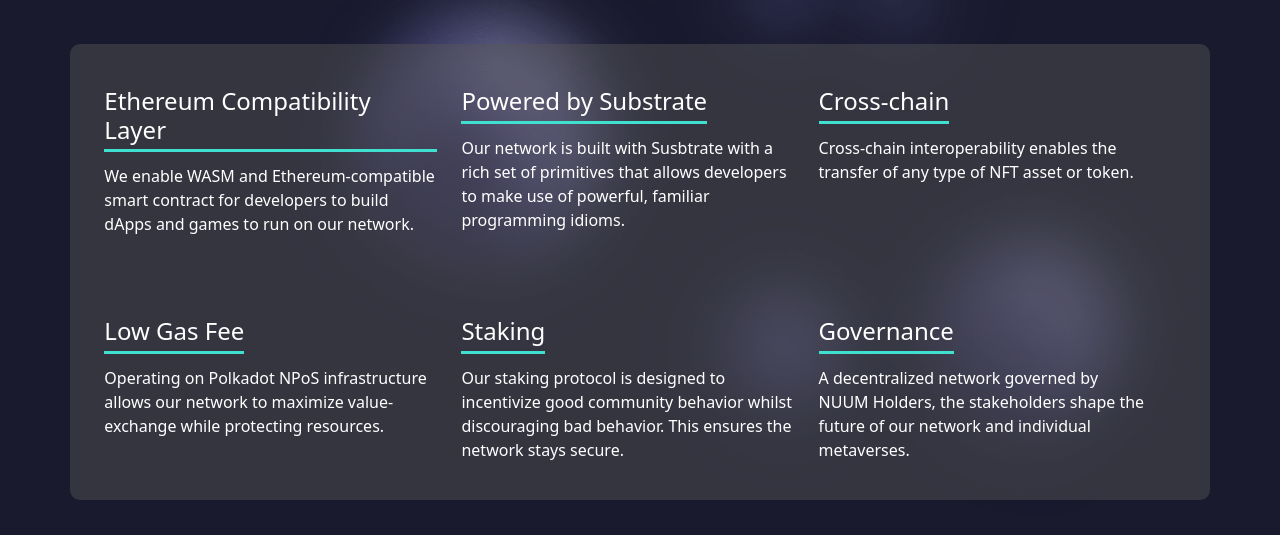
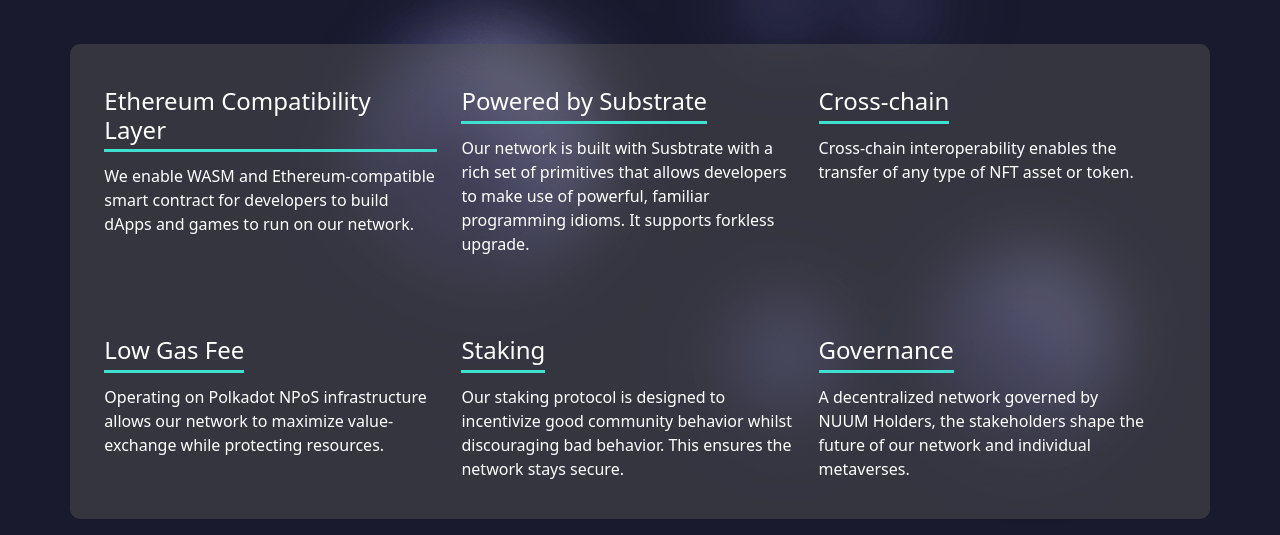
Before and after one commit to bit-country/bit.country-website, a website: page index.html in a window 1280 px wide. Shown: the part 6480-7015 px from the top of the page. Drawn offline with nearby package versions, Linux system fonts and the light colour scheme.

Commit message:
Update index.html

```diff
--- a/index.html
+++ b/index.html
@@ -507,7 +507,7 @@
           <div class="col-md-4 col-sm-12">
             <h2>Powered by Substrate</h2>
             <p>
-              Our network is built with Susbtrate with a rich set of primitives that allows developers to make use of powerful, familiar programming idioms.
+              Our network is built with Susbtrate with a rich set of primitives that allows developers to make use of powerful, familiar programming idioms. It supports forkless upgrade.
             </p>
           </div>
           <div class="col-md-4 col-sm-12">
```
